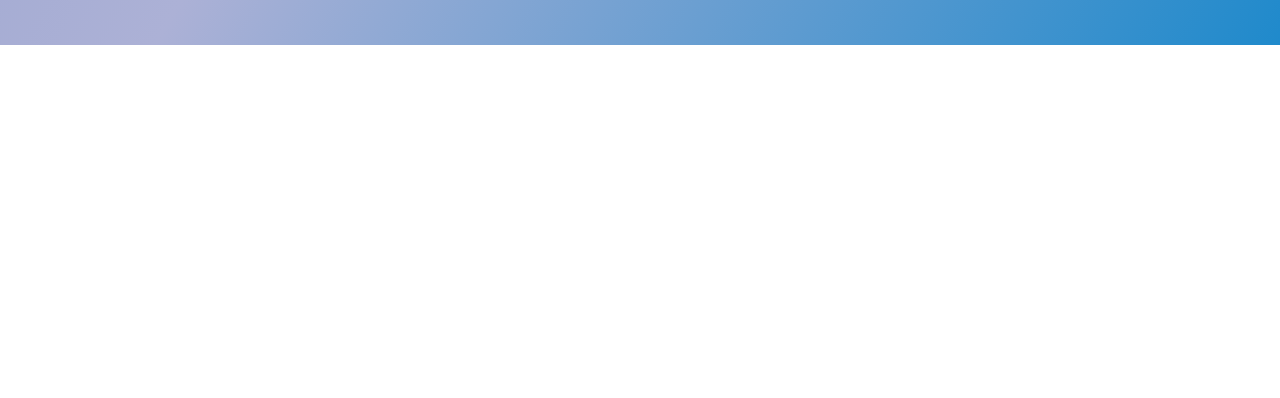
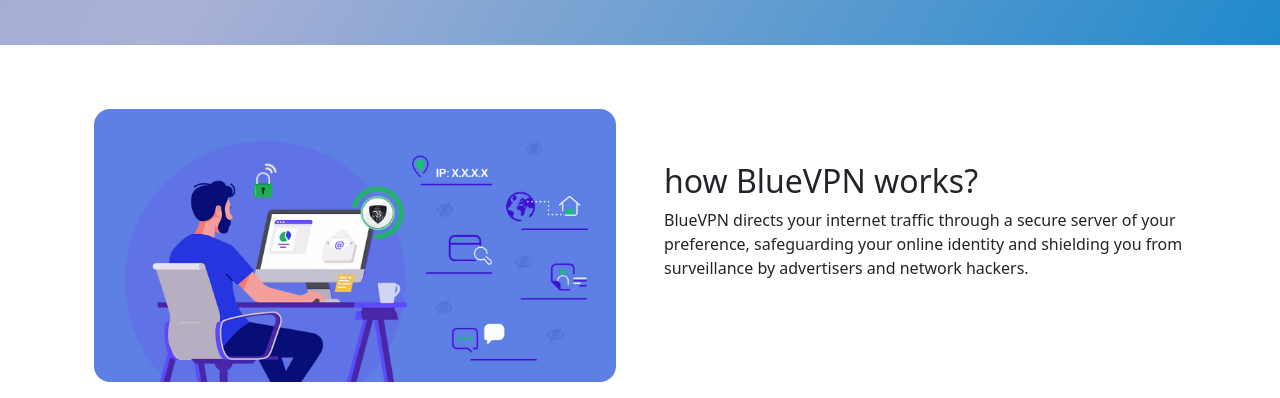
Before and after one commit to ashenbotheju/vpn-app-website, a plain HTML site: page index.html in a window 1280 px wide. Shown: the part 441-839 px from the top of the page. Before the commit the page ends 800 px from the top, so only its background shows below. Drawn offline with nearby package versions, Linux system fonts and the light colour scheme.

Commit message:
add introduction section

```diff
--- a/css/styles.css
+++ b/css/styles.css
@@ -45,3 +45,7 @@
     padding-top: 0.5em;
   }
 }
+
+.custom-rounded{
+  border-radius: 16px;
+}
--- a/index.html
+++ b/index.html
@@ -5,6 +5,7 @@
   <meta charset="UTF-8">
   <meta name="viewport" content="width=device-width, initial-scale=1.0">
   <title>Blue VPN</title>
+  <link rel="icon" href="/images/favicon.png" type="image/png">
   <link rel="preconnect" href="https://fonts.googleapis.com">
   <link rel="preconnect" href="https://fonts.gstatic.com" crossorigin>
   <link href="https://fonts.googleapis.com/css2?family=Raleway:wght@300;400;500&display=swap" rel="stylesheet">
@@ -16,9 +17,9 @@
 
   <!--Navbar-->
   <section id="navbar">
-    <div class="container">
+    <div class="container col-xxl-8 px-4">
       <nav class="navbar navbar-expand-lg">
-        <div class="container-fluid">
+        <div class="container-fluid p-0">
           <a class="navbar-brand" href="./index.html">
             <svg xmlns="http://www.w3.org/2000/svg" width="23" height="23" fill="currentColor" class="bi bi-shield-shaded logosvg" viewBox="0 0 16 16">
             <path fill-rule="evenodd" d="M8 14.933a.615.615 0 0 0 .1-.025c.076-.023.174-.061.294-.118.24-.113.547-.29.893-.533a10.726 10.726 0 0 0 2.287-2.233c1.527-1.997 2.807-5.031 2.253-9.188a.48.48 0 0 0-.328-.39c-.651-.213-1.75-.56-2.837-.855C9.552 1.29 8.531 1.067 8 1.067v13.866zM5.072.56C6.157.265 7.31 0 8 0s1.843.265 2.928.56c1.11.3 2.229.655 2.887.87a1.54 1.54 0 0 1 1.044 1.262c.596 4.477-.787 7.795-2.465 9.99a11.775 11.775 0 0 1-2.517 2.453 7.159 7.159 0 0 1-1.048.625c-.28.132-.581.24-.829.24s-.548-.108-.829-.24a7.158 7.158 0 0 1-1.048-.625 11.777 11.777 0 0 1-2.517-2.453C1.928 10.487.545 7.169 1.141 2.692A1.54 1.54 0 0 1 2.185 1.43 62.456 62.456 0 0 1 5.072.56z"/>
@@ -78,6 +79,22 @@
     </div>
   </section>
 
+<!--introduction section-->
+<section id="introduction">
+  <div class="container col-xxl-8 px-4 pt-5">
+    <div class="row g-5 pt-3 pb-3 align-items-center">
+      <div class="col-lg-6">
+        <img src="./images/introduction.jpg" alt="introduction img" height="250" class="custom-rounded img-fluid">
+      </div>
+      <div class="col-lg-6 mt-0">
+        <h2 class="mt-3">how BlueVPN works?</h2>
+        <p class="mt-2">BlueVPN directs your internet traffic through a secure server of your preference, safeguarding your online identity and shielding you from surveillance by advertisers and network hackers.</p>
+      </div>
+    </div>
+  </div>
+</section>
+
+
   <script src="https://cdn.jsdelivr.net/npm/bootstrap@5.3.1/dist/js/bootstrap.bundle.min.js" integrity="sha384-HwwvtgBNo3bZJJLYd8oVXjrBZt8cqVSpeBNS5n7C8IVInixGAoxmnlMuBnhbgrkm" crossorigin="anonymous"></script>
 </body>
 
```
Also changed, not shown: images/favicon.png (added), images/introduction.jpg (added).
